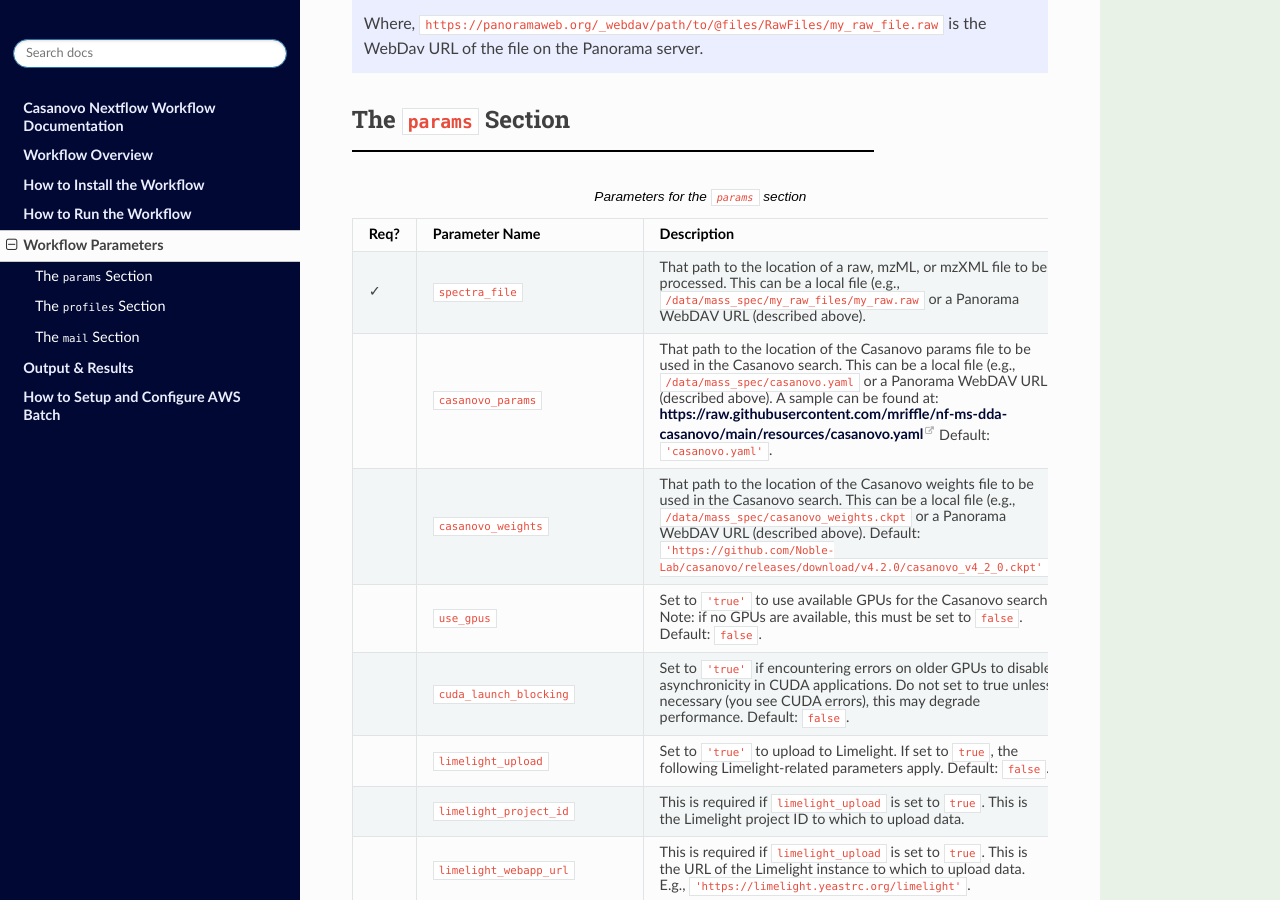
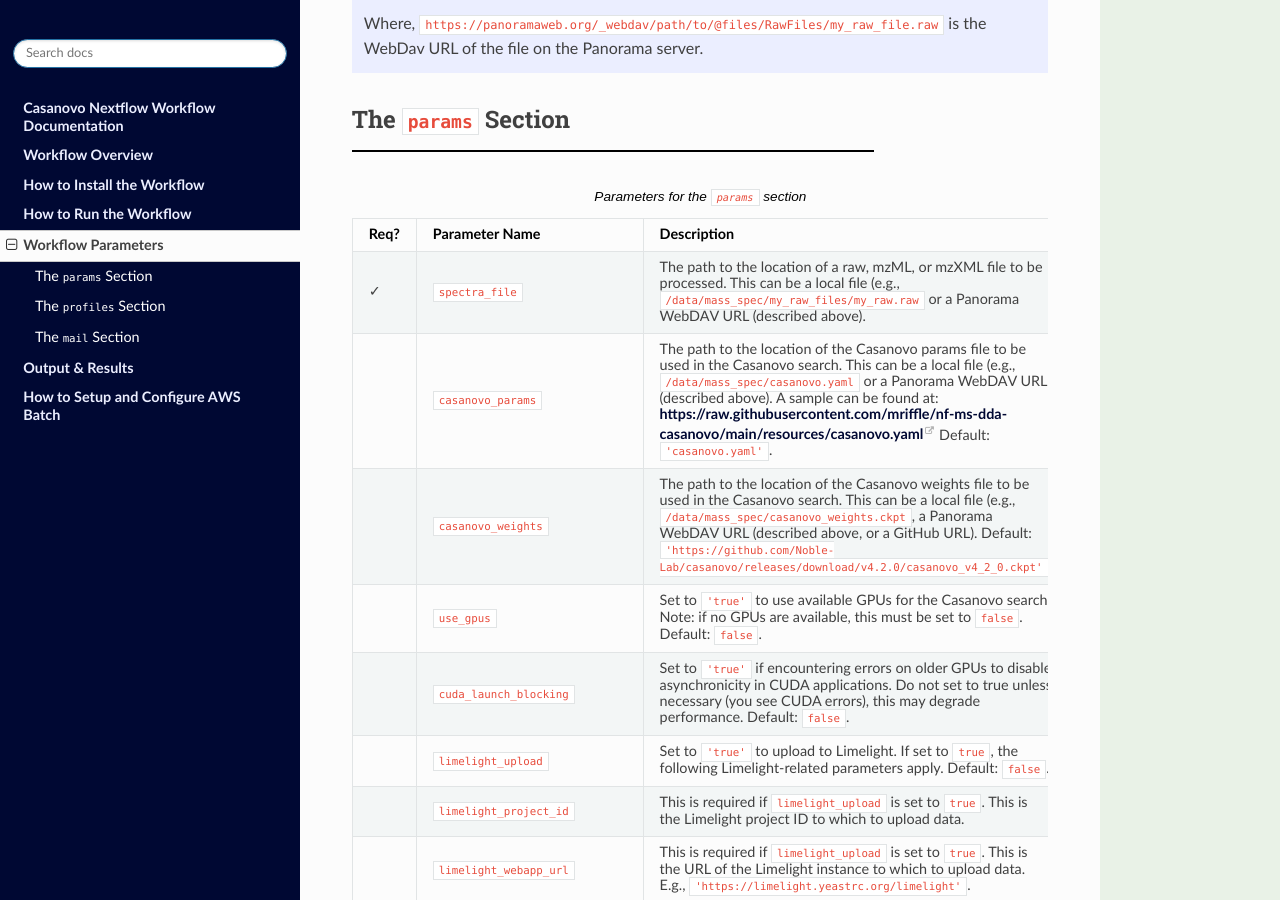
Before and after one commit to mriffle/nf-ms-dda-casanovo, a Sphinx documentation site: the page built from docs/source/workflow_parameters.rst, in a window 1280 px wide and 900 px high, scrolled down 1220 px. Built offline with Sphinx 7.4.7 and the Read the Docs theme 2.0.0, drawn with Linux system fonts in a browser that asks for light colours.

Commit message:
docs: minor updates to parameters

```diff
--- a/docs/source/workflow_parameters.rst
+++ b/docs/source/workflow_parameters.rst
@@ -59,13 +59,13 @@ The ``params`` Section
      - Description
    * - ✓
      - ``spectra_file``
-     - That path to the location of a raw, mzML, or mzXML file to be processed. This can be a local file (e.g., ``/data/mass_spec/my_raw_files/my_raw.raw`` or a Panorama WebDAV URL (described above).
+     - The path to the location of a raw, mzML, or mzXML file to be processed. This can be a local file (e.g., ``/data/mass_spec/my_raw_files/my_raw.raw`` or a Panorama WebDAV URL (described above).
    * -
      - ``casanovo_params``
-     - That path to the location of the Casanovo params file to be used in the Casanovo search. This can be a local file (e.g., ``/data/mass_spec/casanovo.yaml`` or a Panorama WebDAV URL (described above). A sample can be found at: https://raw.githubusercontent.com/mriffle/nf-ms-dda-casanovo/main/resources/casanovo.yaml Default: ``'casanovo.yaml'``.
+     - The path to the location of the Casanovo params file to be used in the Casanovo search. This can be a local file (e.g., ``/data/mass_spec/casanovo.yaml`` or a Panorama WebDAV URL (described above). A sample can be found at: https://raw.githubusercontent.com/mriffle/nf-ms-dda-casanovo/main/resources/casanovo.yaml Default: ``'casanovo.yaml'``.
    * -
      - ``casanovo_weights``
-     - That path to the location of the Casanovo weights file to be used in the Casanovo search. This can be a local file (e.g., ``/data/mass_spec/casanovo_weights.ckpt`` or a Panorama WebDAV URL (described above). Default: ``'https://github.com/Noble-Lab/casanovo/releases/download/v4.2.0/casanovo_v4_2_0.ckpt'``.
+     - The path to the location of the Casanovo weights file to be used in the Casanovo search. This can be a local file (e.g., ``/data/mass_spec/casanovo_weights.ckpt``, a Panorama WebDAV URL (described above, or a GitHub URL). Default: ``'https://github.com/Noble-Lab/casanovo/releases/download/v4.2.0/casanovo_v4_2_0.ckpt'``.
    * -
      - ``use_gpus``
      - Set to ``'true'`` to use available GPUs for the Casanovo search. Note: if no GPUs are available, this must be set to ``false``. Default: ``false``.
```
